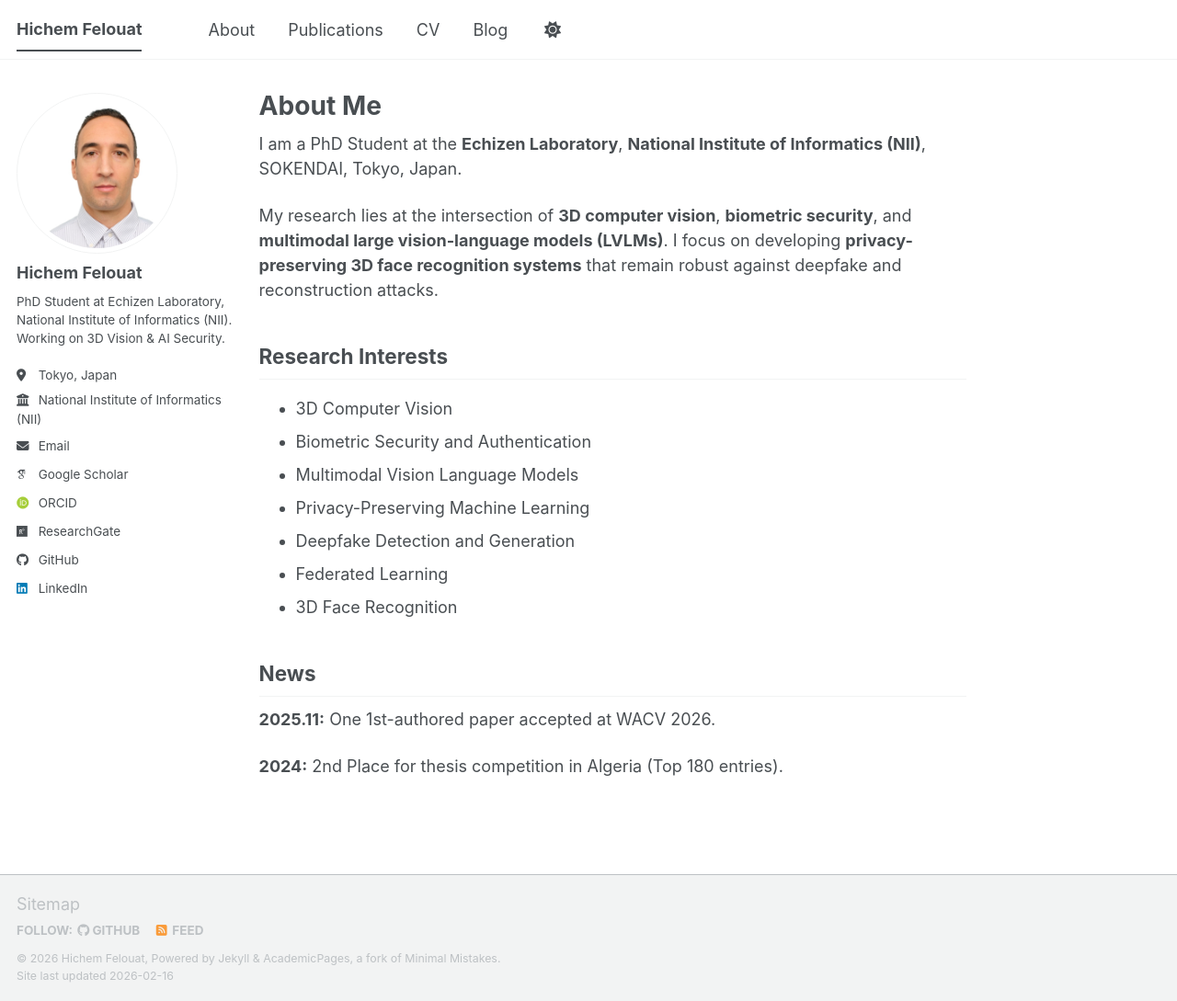
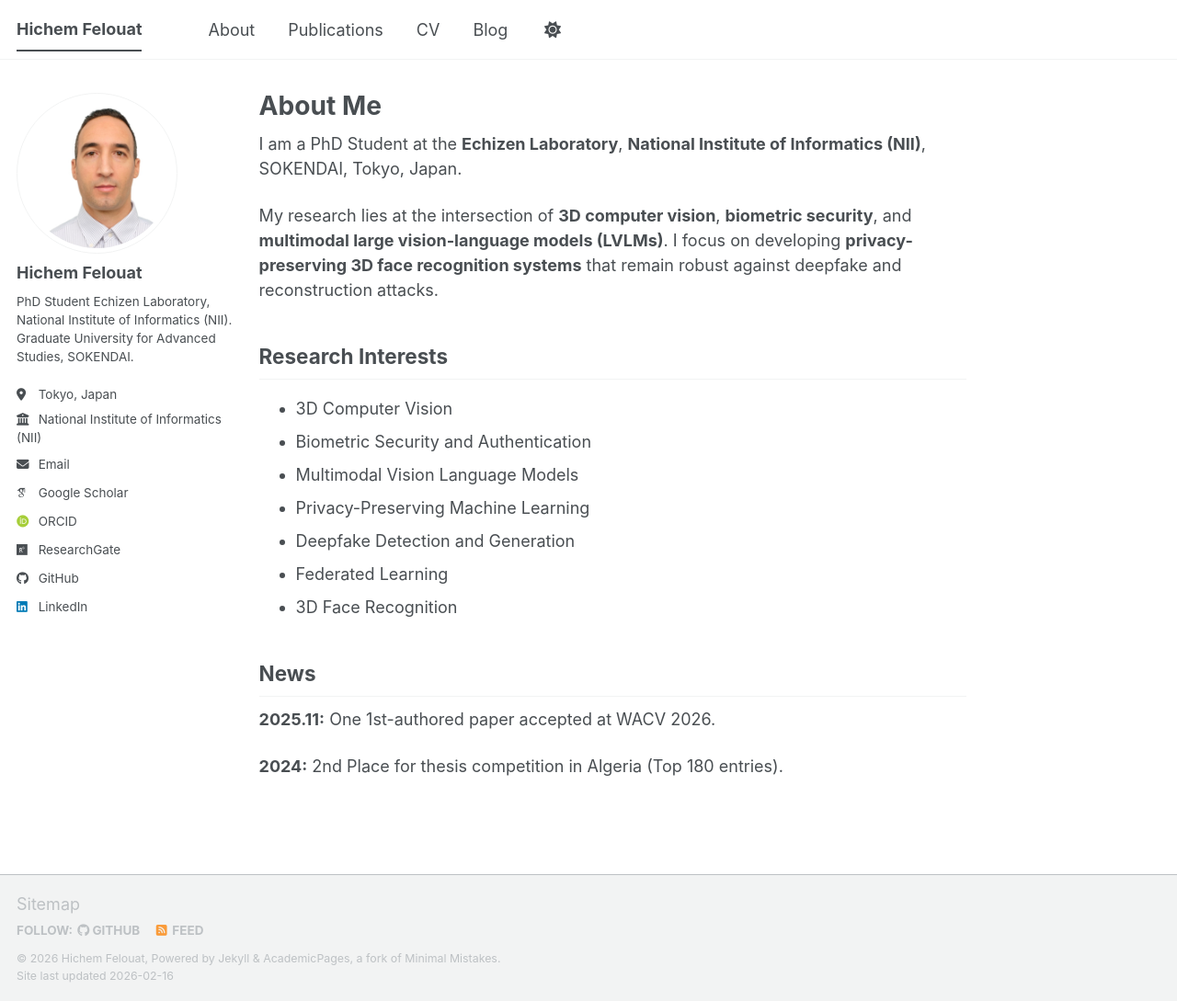
Before and after one commit to hichemfelouat/hichemfelouat.github.io, a Jekyll site: the page built from _pages/about.md, in a window 1280 px wide and 1089 px high. Shown: the whole window at 92% size. Built offline with Jekyll 4.4.1, drawn with Linux system fonts in a browser that asks for light colours; some web fonts are replaced; a script bundle is joined from its source files by our own code; library files that are not in the unit come from our copies.

Commit message:
Update _config.yml

```diff
--- a/_config.yml
+++ b/_config.yml
@@ -24,9 +24,15 @@ repository               : "hichemfelouat/hichemfelouat.github.io"
 author:
   name: "Hichem Felouat"
   avatar: "profile.jpg"             # Path to your profile photo
-  bio: "PhD Student at Echizen Laboratory, National Institute of Informatics (NII). Working on 3D Vision & AI Security."
+  bio: |
+       PhD Student
+       Echizen Laboratory,
+       National Institute of Informatics (NII).
+       Graduate University for Advanced Studies, SOKENDAI.
   location: "Tokyo, Japan"
-  employer: "National Institute of Informatics (NII)"
+  employer: |
+            National Institute of
+            Informatics (NII)
   pubmed: null
   googlescholar: "https://scholar.google.com/citations?user=KWy1zUMAAAAJ&hl=en"
   email: "hichemfel@nii.ac.jp"
```
